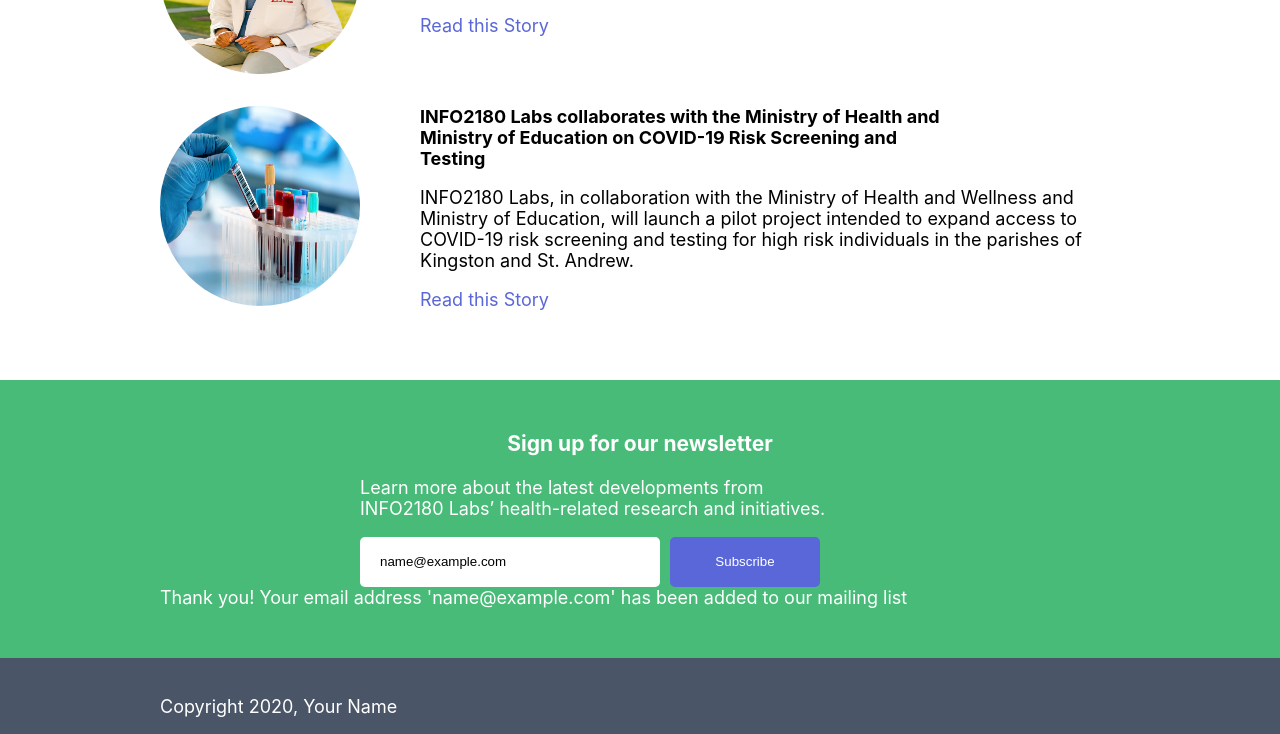
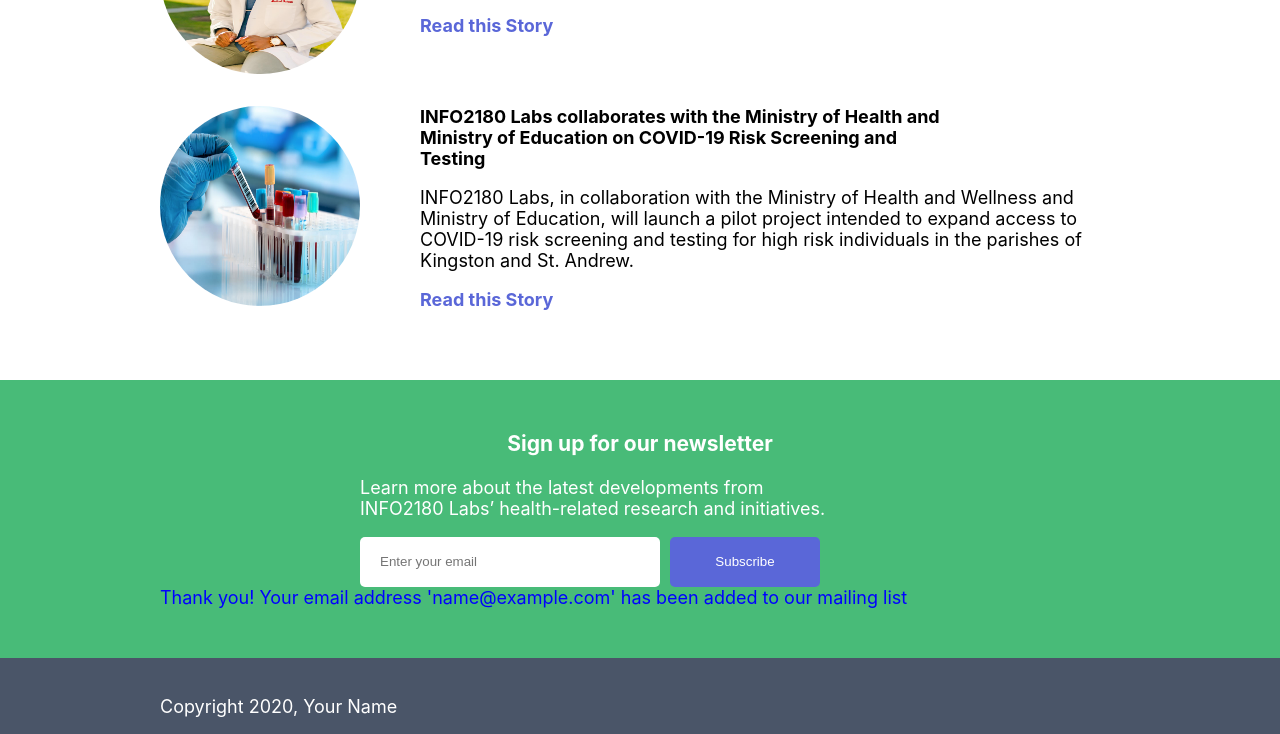
Before and after one commit to Jacke-g456/info2180-project1, a plain HTML site: page index.html in a window 1280 px wide. Both pictures are taken after typing "name@example.com" into the empty fields and a click on the button "Subscribe". Shown: the part 1587-2321 px from the top of the page. Drawn offline with Linux system fonts and the light colour scheme.

Commit message:
Final adjustments

```diff
--- a/scripts.js
+++ b/scripts.js
@@ -5,18 +5,21 @@
 const output = document.querySelector(".message");
 form.addEventListener("submit", function(event){
     event.preventDefault();  // stops the form submission from reloading the page
-    const email = input.value; // collects the entered email
+    const email = input.value.trim(); // collects the entered email
+    input.value = ''; // clear input field after success
     var message='';
     if (email==''){
          message = "Please enter a valid email address.";
+         output.style.color= 'red'; // output in div is red for invalid email
     }
     else{
          message = `Thank you! Your email address '${email}' has been added to our mailing list`;
+         output.style.color= 'blue'; // output in div is blue for valid email
     }
 
     output.textContent = message; //places message in the div
 
-    console.log(message);
+    //console.log(message);
 
 });
 
--- a/styles.css
+++ b/styles.css
@@ -24,11 +24,13 @@
     padding-right:40px;
     padding-left: 30px;
     font-size:18px;
+
 }
 header a{
     font-size: 18px;
     text-decoration: none;
     color:#6b7280;
+    font-weight: bold;
 
 
 }
@@ -133,6 +135,7 @@
 .stories a{
     color: #5A67D8;
     text-decoration: none;
+    font-weight: bold;
 }
 
 .stories h3{
```
